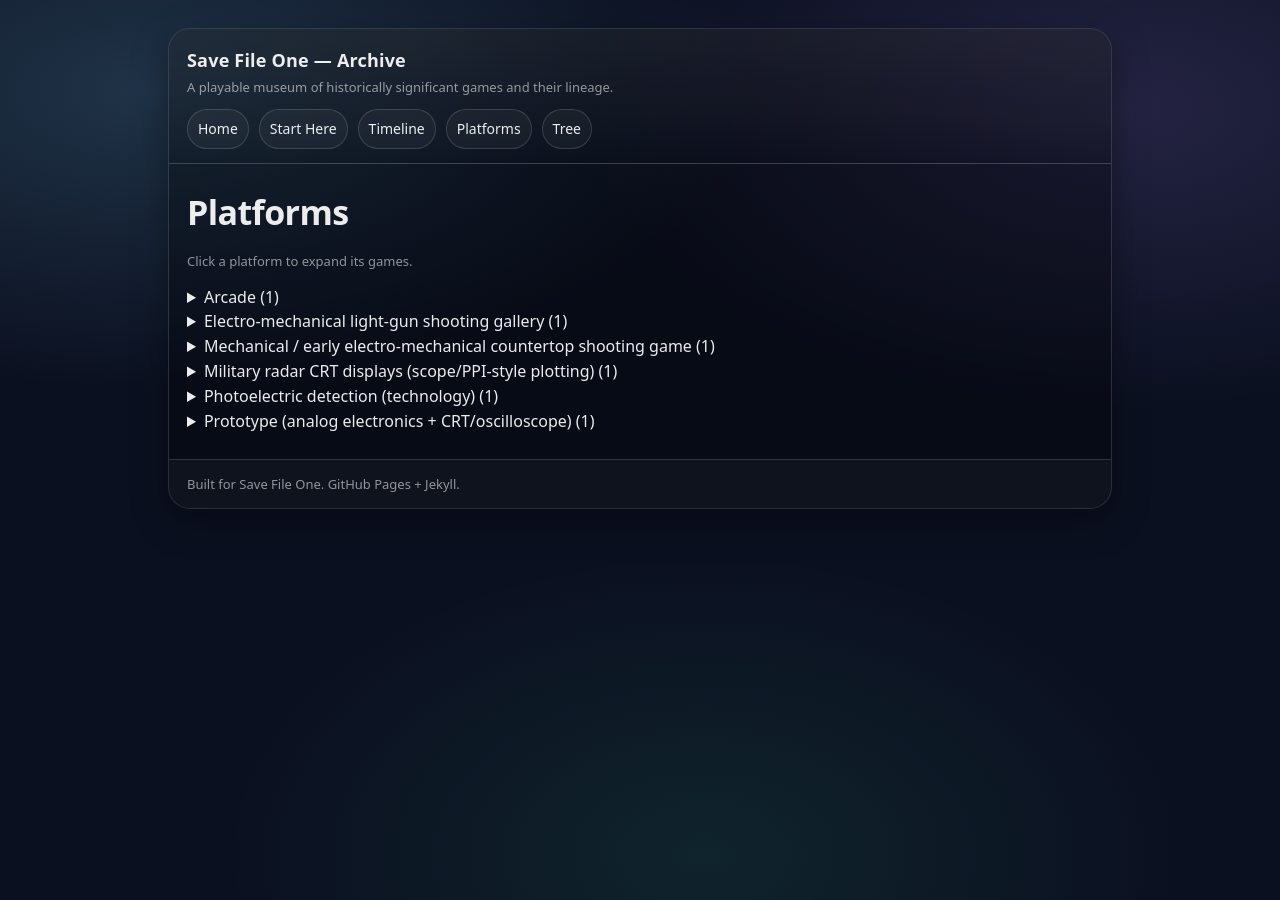
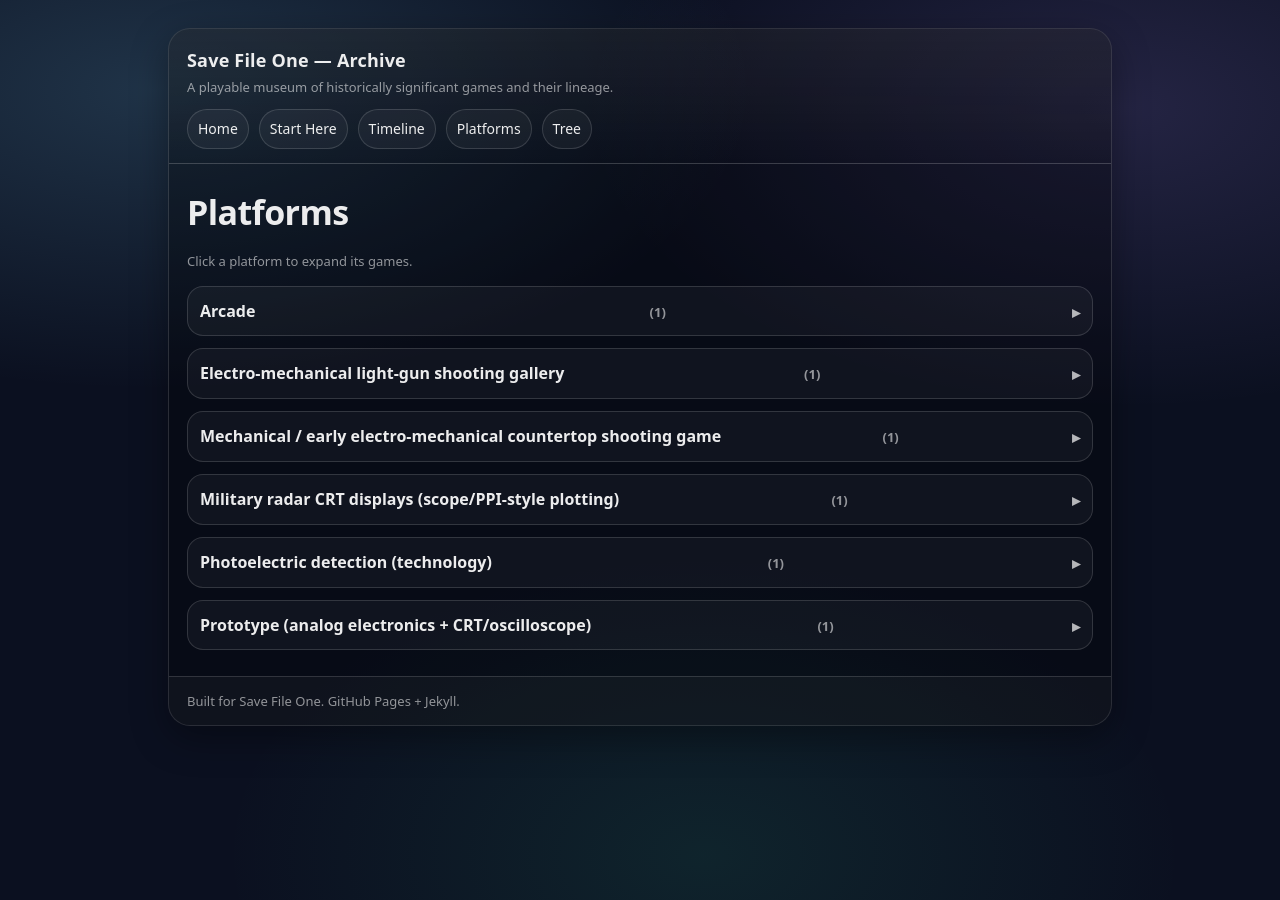
Before and after one commit to BacchusA/savefileone-archive, a Jekyll site: the page built from platforms.md, in a window 1280 px wide. Built offline with Jekyll 4.4.1, drawn with Linux system fonts in a browser that asks for light colours.

Commit message:
Update style.css

```diff
--- a/assets/style.css
+++ b/assets/style.css
@@ -356,3 +356,56 @@
   border-radius: 12px;
   padding: 8px 10px;
 }
+/* --- Platforms dropdowns --- */
+.platforms{
+  display: grid;
+  gap: 12px;
+  margin-top: 14px;
+}
+
+.plat{
+  border: 1px solid var(--border);
+  border-radius: var(--radius);
+  background: rgba(255,255,255,0.04);
+  overflow: hidden;
+}
+
+.plat summary{
+  cursor: pointer;
+  list-style: none;
+  padding: 12px 12px;
+  display: flex;
+  align-items: baseline;
+  justify-content: space-between;
+  gap: 10px;
+  font-weight: 850;
+}
+
+.plat summary::-webkit-details-marker{ display:none; }
+
+.plat summary:after{
+  content: "▸";
+  opacity: 0.75;
+  margin-left: 12px;
+  transform: translateY(1px);
+}
+.plat[open] summary:after{ content: "▾"; }
+
+.plat-name{ font-size: 16px; }
+.plat-count{ font-weight: 600; color: var(--faint); font-size: 13px; }
+
+.plat-panel{
+  border-top: 1px solid var(--border);
+  padding: 12px;
+  display: grid;
+  gap: 8px;
+}
+
+.plat-item{
+  border: 1px solid rgba(255,255,255,0.10);
+  background: rgba(0,0,0,0.18);
+  border-radius: 12px;
+  padding: 8px 10px;
+}
+.plat-item a{ text-decoration: none; }
+.plat-item:hover{ background: rgba(255,255,255,0.06); }
```
